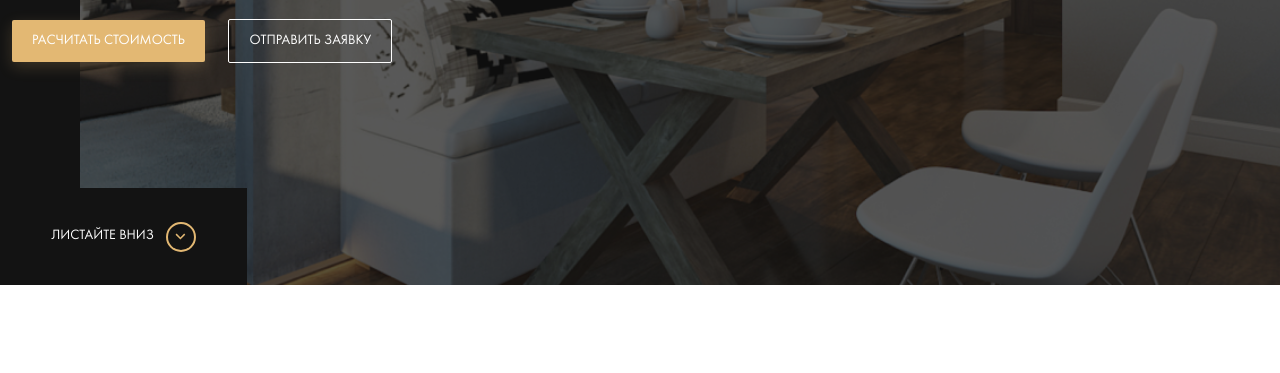
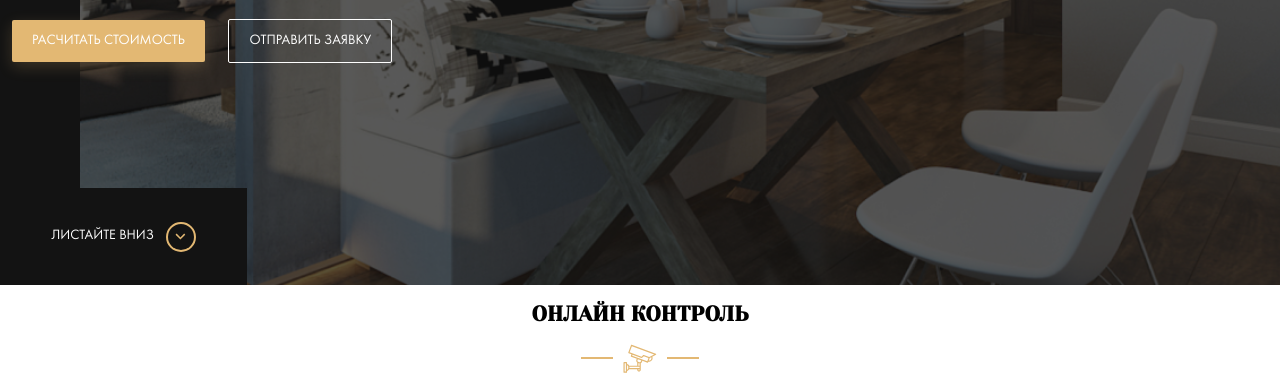
Before and after one commit to svyat1234/repair-design, a website: page index.html in a window 1280 px wide. Shown: the part 515-888 px from the top of the page. Before the commit the page ends 800 px from the top, so only its background shows below. Drawn offline with Linux system fonts and the light colour scheme.

Commit message:
Add files via upload

```diff
--- a/index.html
+++ b/index.html
@@ -53,5 +53,17 @@
         </section>
         <!-- /.hero -->
     </main>
+    <section class="srction control">
+        <div class="container">
+            <div class="section-title">
+                <h2 class="section-title__heading">Онлайн контроль</h2>
+                <div class="section-title__image">
+                    <img src="img/video.svg" alt="video">
+                </div>
+            </div>
+        </div>
+        <!-- /.container -->
+    </section>
+    <!-- /.control -->
 </body>
 </html>
```
Also changed, not shown: sass/style.sass (line endings or trailing spaces).
